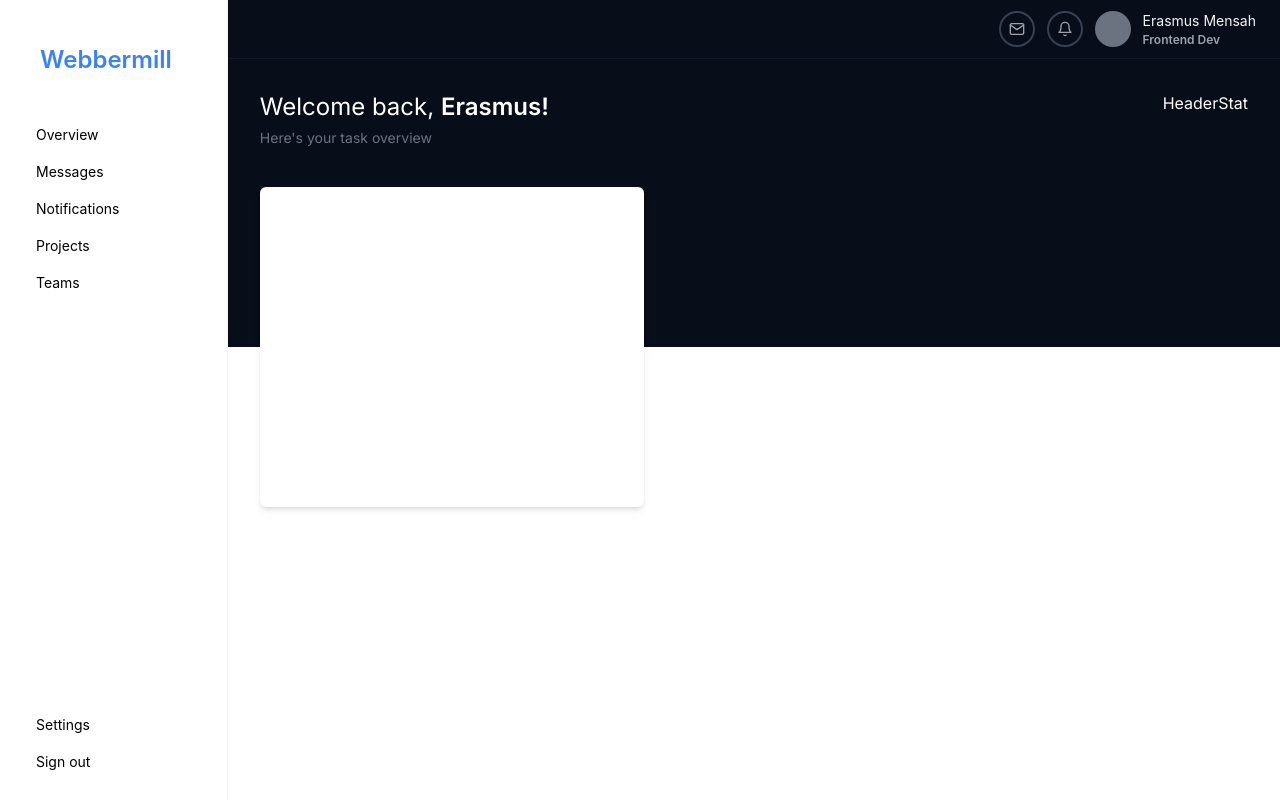
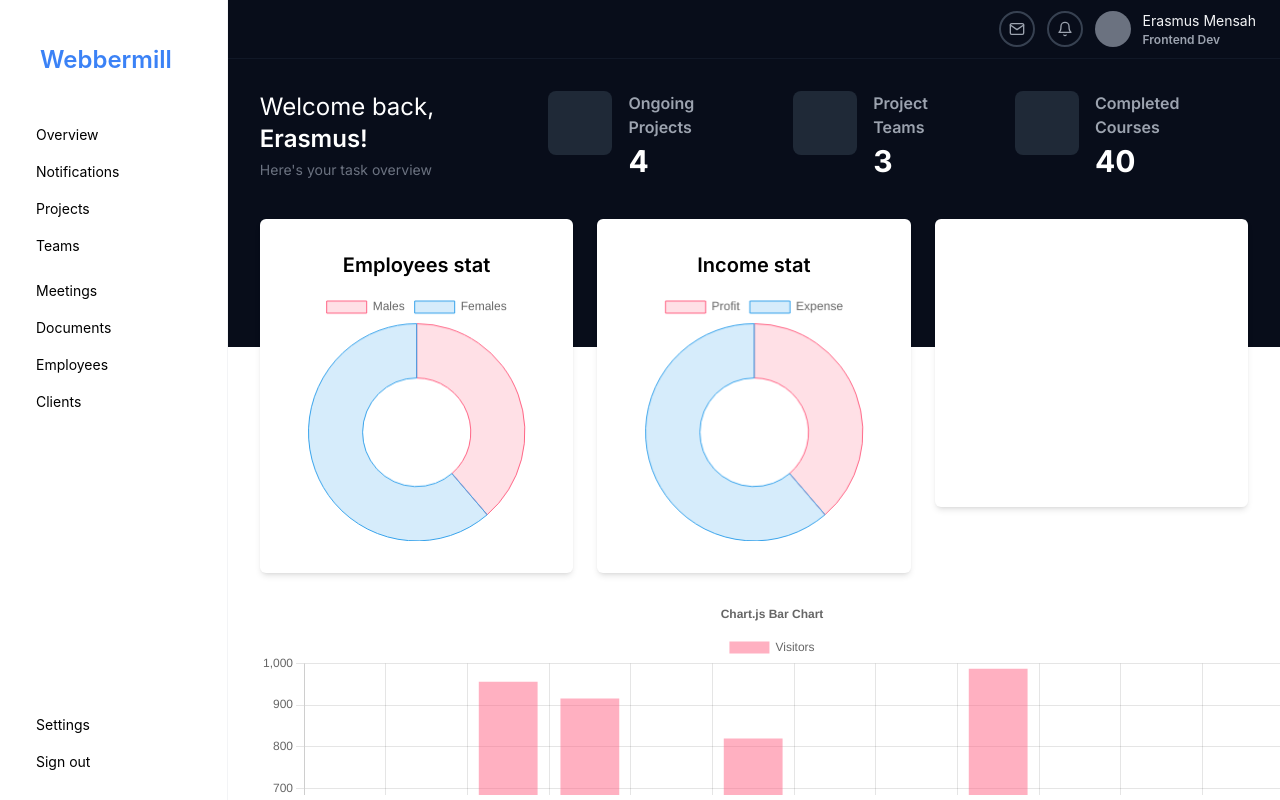
Before and after one commit to Erasmus001/next-dashboard, a Next.js app: page / in a window 1280 px wide. Built offline with nearby package versions, Linux system fonts and the light colour scheme.

Commit message:
UI update: Semi-completed the dashboard UI

```diff
--- a/components/GreetingText.tsx
+++ b/components/GreetingText.tsx
@@ -2,7 +2,7 @@ import React from 'react';
 
 const GreetingText = () => {
   return (
-    <div className='flex flex-col gap-1'>
+    <div className='flex flex-col gap-1 w-fit'>
       <h3 className='text-2xl'>Welcome back, <span className='font-semibold'>Erasmus!</span></h3>
       <p className='text-[14px] text-gray-500'>Here&apos;s your task overview</p>
     </div>
--- a/components/HeaderStat.tsx
+++ b/components/HeaderStat.tsx
@@ -1,8 +1,31 @@
-import React from 'react';
-
 const HeaderStat = () => {
   return (
-    <div>HeaderStat</div>
+    <div className='w-fit flex items-center justify-between gap-8'>
+      <div className='flex items-start justify-start gap-4'>
+        {/* Stat Image */}
+        <div className='h-16 w-16 bg-gray-800 rounded-lg'></div>
+        <div className='flex items-start justify-start flex-col gap-1'>
+          <h3 className="text-gray-400 font-semibold">Ongoing Projects</h3>
+          <h2 className="text-white text-3xl font-bold">4</h2>
+        </div>
+      </div>
+      <div className='flex items-start justify-start gap-4'>
+        {/* Stat Image */}
+        <div className='h-16 w-16 bg-gray-800 rounded-lg'></div>
+        <div className='flex items-start justify-start flex-col gap-1'>
+          <h3 className="text-gray-400 font-semibold">Project Teams</h3>
+          <h2 className="text-white text-3xl font-bold">3</h2>
+        </div>
+      </div>
+      <div className='flex items-start justify-start gap-4'>
+        {/* Stat Image */}
+        <div className='h-16 w-16 bg-gray-800 rounded-lg'></div>
+        <div className='flex items-start justify-start flex-col gap-1'>
+          <h3 className="text-gray-400 font-semibold">Completed Courses</h3>
+          <h2 className="text-white text-3xl font-bold">40</h2>
+        </div>
+      </div>
+    </div>
   );
 };
 
--- a/components/MessageCard.tsx
+++ b/components/MessageCard.tsx
@@ -19,7 +19,7 @@ type MessageCardProp = MessageProp & {
 
 const MessageCard = ({ title, message, data }: MessageCardProp) => {
   return (
-    <Link href={`/messages/${data}`} className='w-full flex items-start justify-start bg-white p-4 hover:bg-gray-200 ease-linear cursor-pointer'>
+    <Link href={`/messages/${data}`} className='w-full flex items-start justify-start bg-white p-4 hover:bg-gray-200 ease-linear cursor-pointer border-b'>
       <h4 className='text-sm'>{title}</h4>
     </Link>
   );
--- a/components/Sidebar.tsx
+++ b/components/Sidebar.tsx
@@ -11,19 +11,19 @@ const Sidebar = () => {
 
 			{/* Navigations */}
 			<div className='w-full flex items-start justify-start flex-col gap-2 flex-1'>
-				<div className='w-full flex items-start justify-start flex-col flex-1'>
+				<div className='w-full flex items-start justify-start flex-col'>
 					<Link href={'/'} className='w-full p-2 px-5 text-black cursor-pointer text-[14px] hover:bg-gray-50'>Overview</Link>
-					<Link href={'/messages'} className='w-full p-2 px-5 text-black cursor-pointer text-[14px] hover:bg-gray-50'>Messages</Link>
+					{/* <Link href={'/messages'} className='w-full p-2 px-5 text-black cursor-pointer text-[14px] hover:bg-gray-50'>Messages</Link> */}
 					<Link href={'/messages'} className='w-full p-2 px-5 text-black cursor-pointer text-[14px] hover:bg-gray-50'>Notifications</Link>
 					<Link href={'/projects'} className='w-full p-2 px-5 text-black cursor-pointer text-[14px] hover:bg-gray-50'>Projects</Link>
 					<Link href={'/messages'} className='w-full p-2 px-5 text-black cursor-pointer text-[14px] hover:bg-gray-50'>Teams</Link>
 				</div>
-				{/* <div className='w-full flex items-start justify-start flex-col'>
+				<div className='w-full flex items-start justify-start flex-col'>
 					<Link href={'/messages'} className='w-full p-2 px-5 text-black cursor-pointer text-[14px] hover:bg-gray-50'>Meetings</Link>
 					<Link href={'/messages'} className='w-full p-2 px-5 text-black cursor-pointer text-[14px] hover:bg-gray-50'>Documents</Link>
-					<Link href={'/'} className='w-full p-2 px-5 text-black cursor-pointer text-[14px] hover:bg-gray-50'>Projects</Link>
-					<Link href={'/'} className='w-full p-2 px-5 text-black cursor-pointer text-[14px] hover:bg-gray-50'>My Tasks</Link>
-				</div> */}
+					<Link href={'/'} className='w-full p-2 px-5 text-black cursor-pointer text-[14px] hover:bg-gray-50'>Employees</Link>
+					<Link href={'/'} className='w-full p-2 px-5 text-black cursor-pointer text-[14px] hover:bg-gray-50'>Clients</Link>
+				</div>
 			</div>
 
 			<div className="w-full flex items-start justify-start flex-col">
--- /dev/null
+++ b/components/UI/BarChart.tsx
@@ -0,0 +1,60 @@
+import React from 'react';
+import {
+  Chart as ChartJS,
+  CategoryScale,
+  LinearScale,
+  BarElement,
+  Title,
+  Tooltip,
+  Legend,
+} from 'chart.js';
+import { Bar } from 'react-chartjs-2';
+import { faker } from '@faker-js/faker';
+
+ChartJS.register(
+  CategoryScale,
+  LinearScale,
+  BarElement,
+  Title,
+  Tooltip,
+  Legend
+);
+
+export const options = {
+  responsive: true,
+  plugins: {
+    legend: {
+      position: 'top' as const,
+    },
+    title: {
+      display: true,
+      text: 'Chart.js Bar Chart',
+    },
+  },
+};
+
+const labels = ['January', 'February', 'March', 'April', 'May', 'June', 'July', 'August', 'September', 'October', 'Novemeber', 'December'];
+
+export const data = {
+  labels,
+  datasets: [
+    {
+      label: 'Visitors',
+      data: labels.map(() => faker.datatype.number({ min: 0, max: 1000 })),
+      backgroundColor: 'rgba(255, 99, 132, 0.5)',
+    },
+    // {
+    //   label: 'Expense',
+    //   data: labels.map(() => faker.datatype.number({ min: 0, max: 1000 })),
+    //   backgroundColor: 'rgba(53, 162, 235, 0.5)',
+    // },
+  ],
+};
+
+export default function BarChart() {
+  return (
+    <div className='w-screen max-w-5xl'>
+      <Bar options={options} data={data} />;
+    </div>
+  );
+}
--- /dev/null
+++ b/components/UI/Doughnut.tsx
@@ -0,0 +1,30 @@
+import { Chart as ChartJS, ArcElement, Tooltip, Legend } from "chart.js";
+import { Doughnut } from "react-chartjs-2";
+
+ChartJS.register(ArcElement, Tooltip, Legend);
+
+const DoughnutData = () => {
+  const data = {
+    labels: ['Profit', 'Expense'],
+    datasets: [
+      {
+        label: 'Percentage',
+        data: [12, 19],
+        backgroundColor: [
+          'rgba(255, 99, 132, 0.2)',
+          'rgba(54, 162, 235, 0.2)',
+          'rgba(255, 206, 86, 0.2)'
+        ],
+        borderColor: [
+          'rgba(255, 99, 132, 1)',
+          'rgba(54, 162, 235, 1)',
+          'rgba(255, 206, 86, 1)',
+        ],
+        borderWidth: 1,
+      },
+    ],
+  };
+  return <Doughnut data={data} />;
+};
+
+export default DoughnutData;
--- /dev/null
+++ b/components/UI/WorkersStat.tsx
@@ -0,0 +1,30 @@
+import { Chart as ChartJS, ArcElement, Tooltip, Legend } from "chart.js";
+import { Doughnut } from "react-chartjs-2";
+
+ChartJS.register(ArcElement, Tooltip, Legend);
+
+const WorkersStat = () => {
+  const data = {
+    labels: ['Males', 'Females'],
+    datasets: [
+      {
+        label: '# of Votes',
+        data: [12, 19],
+        backgroundColor: [
+          'rgba(255, 99, 132, 0.2)',
+          'rgba(54, 162, 235, 0.2)',
+          'rgba(255, 206, 86, 0.2)'
+        ],
+        borderColor: [
+          'rgba(255, 99, 132, 1)',
+          'rgba(54, 162, 235, 1)',
+          'rgba(255, 206, 86, 1)',
+        ],
+        borderWidth: 1,
+      },
+    ],
+  };
+  return <Doughnut data={data} />;
+};
+
+export default WorkersStat;
--- a/package.json
+++ b/package.json
@@ -30,5 +30,8 @@
     "react-icons": "^4.10.1",
     "tailwindcss": "3.3.3",
     "typescript": "5.1.6"
+  },
+  "devDependencies": {
+    "@faker-js/faker": "^8.0.2"
   }
 }
--- a/pages/index.tsx
+++ b/pages/index.tsx
@@ -1,5 +1,8 @@
 import GreetingText from '@/components/GreetingText';
 import HeaderStat from '@/components/HeaderStat';
+import BarChart from '@/components/UI/BarChart';
+import DoughnutData from '@/components/UI/Doughnut';
+import WorkersStat from '@/components/UI/WorkersStat';
 import { Inter } from 'next/font/google';
 import Head from 'next/head';
 const inter = Inter({ subsets: ['latin'] });
@@ -10,16 +13,28 @@ export default function Home() {
 			<Head>
 				<title>Dashboard</title>
 			</Head>
-			<main className={`flex h-full w-full flex-col text-white ${inter.className}`}>
-				{/* <h2 className='text-2xl text-black'>Main Dashboard</h2> */}
-				<div className="h-72 w-full bg-[#080d1a] px-8 pt-8 flex items-start justify-between">
-					<GreetingText />
-					<HeaderStat />
-				</div>
+			<main
+				className={`flex h-[calc(100vh-64px)] w-full flex-col text-white overflow-y-auto ${inter.className}`}
+			>
+				<div className='h-full w-full pb-10'>
+					<div className='h-72 w-full bg-[#080d1a] px-8 pt-8 flex items-start justify-between'>
+						<GreetingText />
+						<HeaderStat />
+					</div>
 
-				{/* Cards */}
-				<div className="-mt-40 w-full px-8">
-					<div className='h-80 w-96 bg-white rounded-md shadow-md'></div>
+					{/* Cards */}
+					<div className='-mt-32 w-full px-8 grid grid-cols-3 gap-6 h-[calc(100%-288px)]'>
+						<div className='w-full flex items-center justify-center flex-col gap-3 bg-white rounded-md shadow-md p-8'>
+							<h3 className='text-black font-semibold text-xl text-start'>Employees stat</h3>
+							<WorkersStat />
+						</div>
+						<div className='w-full flex items-center justify-center flex-col gap-3 bg-white rounded-md shadow-md p-8'>
+							<h3 className='text-black font-semibold text-xl text-start'>Income stat</h3>
+							<DoughnutData />
+						</div>
+						<div className='h-72 w-full bg-white rounded-md shadow-md p-6'></div>
+						<BarChart />
+					</div>
 				</div>
 			</main>
 		</>
--- a/pages/messages/index.tsx
+++ b/pages/messages/index.tsx
@@ -3,17 +3,16 @@ import React, { ReactElement } from 'react';
 
 const Messages = () => {
   return (
-    <section className='w-full flex h-[calc(100vh-64px)] items-start justify-start'>
-      {/* <MessagesSidebar /> */}
-      <h3>Main Message</h3>
-    </section>
+    <div className='w-full h-full bg-blue-200 flex'>
+      <h2>Message</h2>
+    </div>
   );
 };
 
 Messages.getLayout = (page: ReactElement) => {
   return (
-    <div className='w-full flex items-start justify-start'>
-      <MessagesSidebar />
+    <div className='w-full h-full'>
+      {/* <MessagesSidebar /> */}
       {page}
     </div>
   );
@@ -21,7 +20,7 @@ Messages.getLayout = (page: ReactElement) => {
 
 export default Messages;
 
-const MessagesSidebar = () => {
+export const MessagesSidebar = () => {
   const originalArray = [1, 2, 3, 4, 5, 6, 7, 8, 9, 10, 11, 12, 13];
 
   return (
--- a/tsconfig.json
+++ b/tsconfig.json
@@ -9,7 +9,7 @@
 		"noEmit": true,
 		"esModuleInterop": true,
 		"module": "esnext",
-    "moduleResolution": "bundler",
+		"moduleResolution": "Node",
 		"resolveJsonModule": true,
 		"isolatedModules": true,
 		"jsx": "preserve",
```
Also changed, not shown: layouts/MessagesLayout.tsx (added, +20 -0 lines), 1 other file (tests, documents, lock files or other folders). Lines whose indentation alone changed are shown as unchanged.
